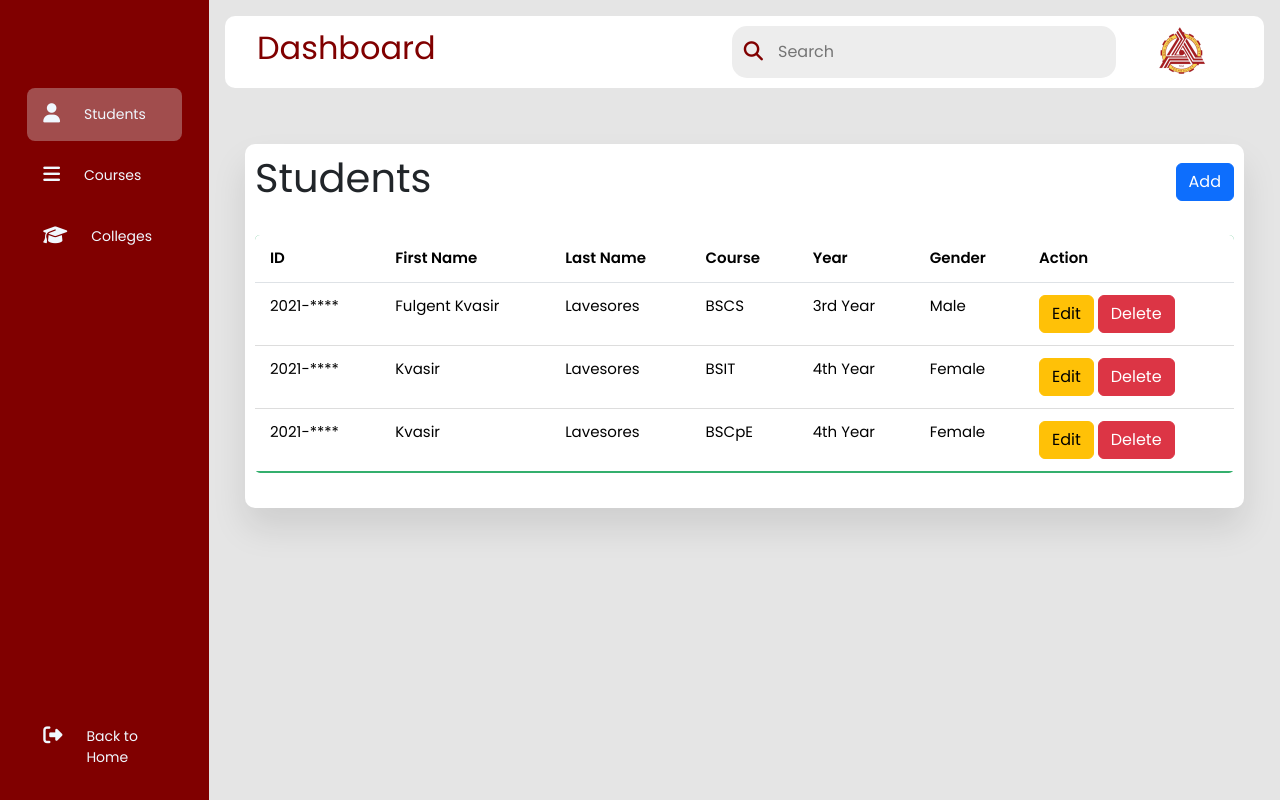
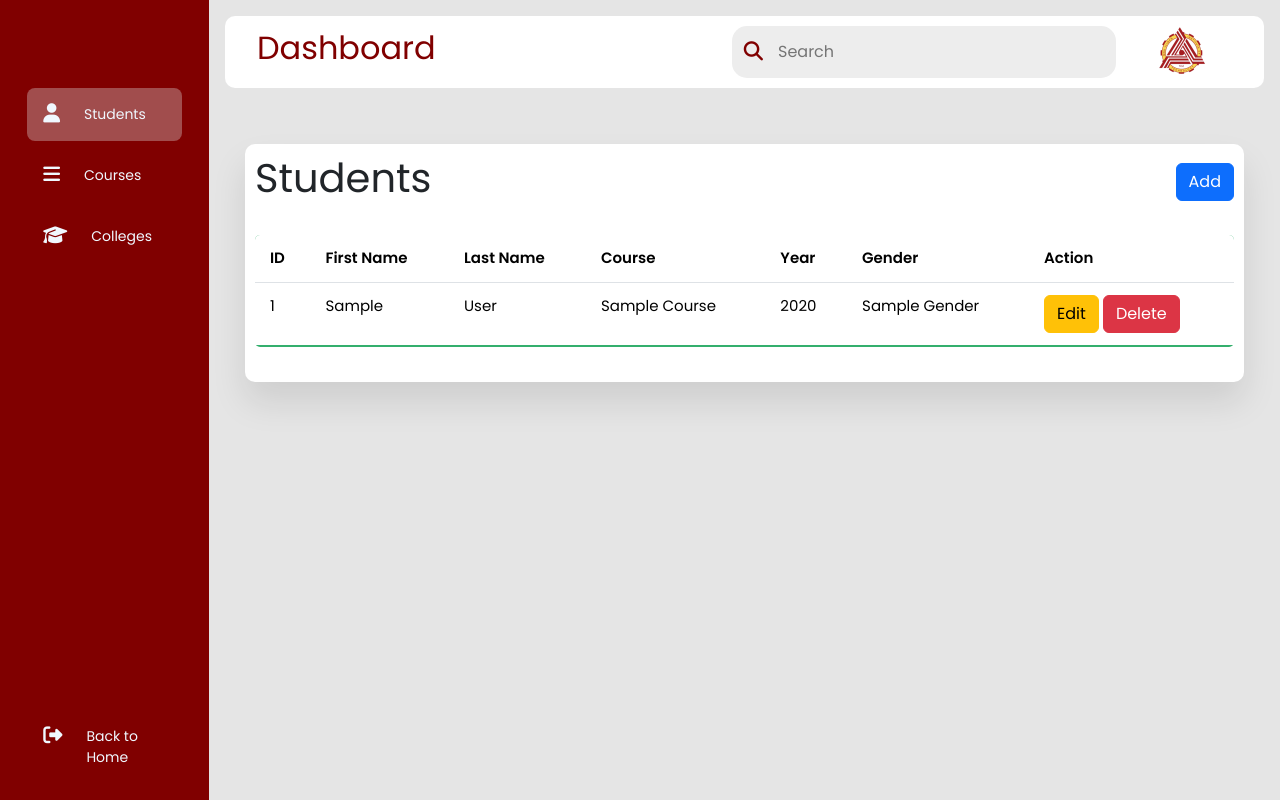
Before and after one commit to fkvasir/Student-Information-System-using-Flask, a Flask app: template templates/students.html in a window 1280 px wide. Run offline with Flask 3, Linux system fonts and the light colour scheme; the template is opened without the code that fills it: most values are stand-ins (such as "Sample title", 1, 10 or a date in 2020); some libraries are stand-ins or nearby versions.

Commit message:
yes thnk u lord

```diff
--- a/app.py
+++ b/app.py
@@ -1,23 +1,33 @@
-from flask import Flask, render_template, redirect
-from routes.student_bp import students_bp
-from routes.college_bp import colleges_bp
-from routes.course_bp import courses_bp
+from flask import Flask, render_template, redirect, Blueprint
+from routes.students_bp import students_bp
+from routes.colleges_bp import colleges_bp
+from routes.courses_bp import courses_bp
 import mysql.connector
 from db.db_config import db_config
 
 app = Flask(__name__)
 
+def connect_to_database():
+    return mysql.connector.connect(**db_config)
 
+# Set up routes
+app.register_blueprint(students_bp, url_prefix='/students')
+app.register_blueprint(courses_bp, url_prefix='/courses')
+app.register_blueprint(colleges_bp, url_prefix='/colleges')
+
+# Index route
 @app.route('/')
 def index():
     return redirect('/students')
 
-def connect_to_database():
-    return mysql.connector.connect(**db_config)
 
-app.register_blueprint(students_bp, url_prefix='/students')
-app.register_blueprint(courses_bp, url_prefix='/courses')
-app.register_blueprint(colleges_bp, url_prefix='/colleges')
+@app.route('/courses')
+def courses():
+    return render_template('courses.html', active_page='courses')
+
+@app.route('/colleges')
+def colleges():
+    return render_template('college.html', active_page='colleges')
 
 if __name__ == '__main__':
     app.run(debug=True)
--- a/routes/__init__.py
+++ b/routes/__init__.py
@@ -1,3 +1,3 @@
-from .student_bp import students_bp
-from .college_bp import colleges_bp
-from .course_bp import courses_bp
+from .students_bp import students_bp
+from .colleges_bp import colleges_bp
+from .courses_bp import courses_bp
--- a/routes/college_bp.py
+++ b/routes/colleges_bp.py
@@ -1,8 +1,7 @@
-# routes/colleges_bp.py
 from flask import render_template, Blueprint
-from models.college_m import get_colleges
+from models.colleges_m import get_colleges
 
-colleges_bp = Blueprint('college_bp', __name__)
+colleges_bp = Blueprint('colleges_bp', __name__)
 
 @colleges_bp.route('/colleges')
 def colleges_route():
--- a/routes/course_bp.py
+++ b/routes/courses_bp.py
@@ -1,4 +1,3 @@
-# routes/courses_bp.py
 from flask import render_template, Blueprint
 from models.courses_m import get_courses
 
--- a/routes/student_bp.py
+++ b/routes/students_bp.py
@@ -1,10 +1,9 @@
-# routes/students_bp.py
 from flask import render_template, Blueprint
 from models.students_m import get_students
 
 students_bp = Blueprint('students_bp', __name__)
 
-@students_bp.route('/students')
+@students_bp.route('/')
 def students_route():
     students_data = get_students()
     return render_template('students.html', active_page='students', students_data=students_data)
--- a/templates/college.html
+++ b/templates/college.html
@@ -47,8 +47,8 @@
                 <tbody>
                     {% for college in colleges_data %}
                     <tr>
-                        <td>{{ college['code'] }}</td>
-                        <td>{{ college['name'] }}</td>
+                        <td>{{ college['collegeCode'] }}</td>
+                        <td>{{ college['collegeName'] }}</td>
                         <td>
                             <button type="button" class="btn btn-warning" data-bs-toggle="modal" data-bs-target="#editModal">
                                 Edit
--- a/templates/layouts.html
+++ b/templates/layouts.html
@@ -14,7 +14,7 @@
         <div class="logo"></div>
         <ul class="menu">
             <li class="{{ 'active' if active_page == 'students' else '' }}">
-                <a href="{{ url_for("student.students") }}">
+                <a href="{{ url_for("students_bp.students_route") }}">
                     <i class="fa-solid fa-user"></i>
                     <span>Students</span>
                 </a>
--- a/templates/students.html
+++ b/templates/students.html
@@ -1,7 +1,7 @@
 {% set active_page = 'students'%}
 {% extends "layouts.html" %}
-{%block content%}
 
+{% block content %}
 <section class="student">
     <div class="student-list">
         <div class="students-header">
@@ -10,7 +10,6 @@
                 Add
             </button>
         </div>
-
             <div class="modal fade" id="exampleModal" tabindex="-1" aria-labelledby="exampleModalLabel" aria-hidden="true">
                 <div class="modal-dialog">
                     <div class="modal-content">
@@ -51,7 +50,6 @@
                     </div>
                 </div>
             </div>
-
         <table class="table">
             <thead>
                 <tr>
@@ -65,47 +63,14 @@
                 </tr>
             </thead>
                 <tbody>
+                    {% for student in students_data %}
                     <tr>
-                        <td>2021-****</td>
-                        <td>Fulgent Kvasir</td>
-                        <td>Lavesores</td>
-                        <td>BSCS</td>
-                        <td>3rd Year</td>
-                        <td>Male</td>
-                        <td>
-                            <button type="button" class="btn btn-warning" data-bs-toggle="modal" data-bs-target="#editModal">
-                                Edit
-                            </button>
-                            <button type="button" class="btn btn-danger" data-bs-toggle="modal" data-bs-target="#deleteModal">
-                                Delete
-                            </button>
-
-                        </td>
-                    </tr>
-                    <tr>
-                        <td>2021-****</td>
-                        <td> Kvasir</td>
-                        <td>Lavesores</td>
-                        <td>BSIT</td>
-                        <td>4th Year</td>
-                        <td>Female</td>
-                        <td>
-                            <button type="button" class="btn btn-warning" data-bs-toggle="modal" data-bs-target="#editModal">
-                                Edit
-                            </button>
-                            <button type="button" class="btn btn-danger" data-bs-toggle="modal" data-bs-target="#deleteModal">
-                                Delete
-                            </button>
-
-                        </td>
-                    </tr>
-                    <tr>
-                        <td>2021-****</td>
-                        <td> Kvasir</td>
-                        <td>Lavesores</td>
-                        <td>BSCpE</td>
-                        <td>4th Year</td>
-                        <td>Female</td>
+                        <td>{{ student['studentID'] }}</td>
+                        <td>{{ student['studentFname'] }}</td>
+                        <td>{{ student['studentLname'] }}</td>
+                        <td>{{ student['course'] }}</td>
+                        <td>{{ student['year'] }}</td>
+                        <td>{{ student['gender'] }}</td>
                         <td>
                             <button type="button" class="btn btn-warning" data-bs-toggle="modal" data-bs-target="#editModal">
                                 Edit
@@ -115,6 +80,7 @@
                             </button>
                         </td>
                     </tr>
+                    {% endfor %}
                 </tbody>
         </table>
     </div>
@@ -162,4 +128,4 @@
         </div>
     </div>
 </div>
-{% endblock content%}
+{% endblock content %}
```
Also changed, not shown: templates/courses.html (+5 -18 lines), models/colleges_m.py (renamed from models/college_m.py).
